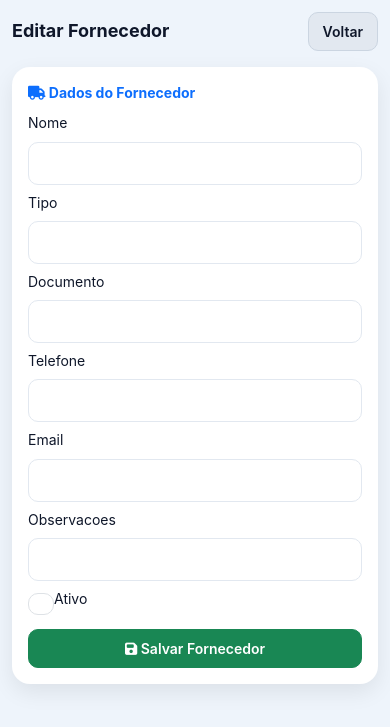
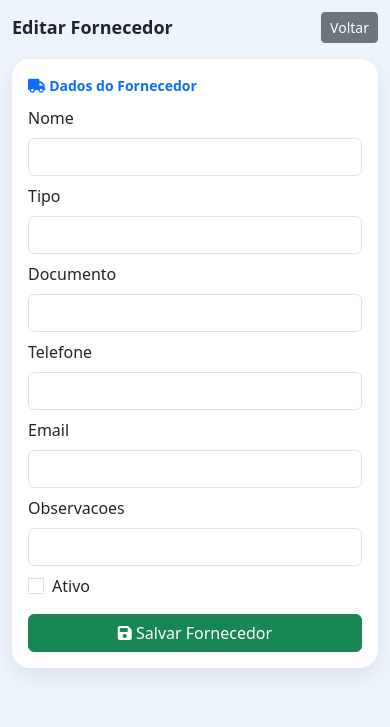
Before and after one commit to wiliansena/fitcell, a Python web app: template app/templates/fitcell/mobile/fornecedores_form_mobile.html in a window 390 px wide. Shown: the top 727 px of the page. Run offline with Jinja, Linux system fonts and the light colour scheme; the template is opened without the code that fills it: most values are stand-ins (such as "Sample title", 1, 10 or a date in 2020); form fields are guessed from the names that the template uses.

Commit message:
versao mobile2

```diff
--- a/app/templates/fitcell/mobile/compra_estoque_detalhe_mobile.html
+++ b/app/templates/fitcell/mobile/compra_estoque_detalhe_mobile.html
@@ -9,7 +9,8 @@
 <link href="https://cdn.jsdelivr.net/npm/bootstrap@5.3.3/dist/css/bootstrap.min.css" rel="stylesheet">
 <link href="https://cdnjs.cloudflare.com/ajax/libs/font-awesome/6.5.1/css/all.min.css" rel="stylesheet">
 
-<link rel="stylesheet" href="{{ url_for('static', filename='paginas3.css') }}">
+<link rel="stylesheet" href="https://cdnjs.cloudflare.com/ajax/libs/font-awesome/6.5.1/css/all.min.css">
+
 
 <style>
 body{background:#eef4fb;}
--- a/app/templates/fitcell/mobile/compras_estoque_form_mobile.html
+++ b/app/templates/fitcell/mobile/compras_estoque_form_mobile.html
@@ -9,7 +9,8 @@
 <link href="https://cdn.jsdelivr.net/npm/bootstrap@5.3.3/dist/css/bootstrap.min.css" rel="stylesheet">
 <link href="https://cdnjs.cloudflare.com/ajax/libs/font-awesome/6.5.1/css/all.min.css" rel="stylesheet">
 
-<link rel="stylesheet" href="{{ url_for('static', filename='paginas3.css') }}">
+<link rel="stylesheet" href="https://cdnjs.cloudflare.com/ajax/libs/font-awesome/6.5.1/css/all.min.css">
+
 
 <style>
 body{background:#eef4fb;}
--- a/app/templates/fitcell/mobile/compras_estoque_listar_mobile.html
+++ b/app/templates/fitcell/mobile/compras_estoque_listar_mobile.html
@@ -9,7 +9,8 @@
 <link href="https://cdn.jsdelivr.net/npm/bootstrap@5.3.3/dist/css/bootstrap.min.css" rel="stylesheet">
 <link href="https://cdnjs.cloudflare.com/ajax/libs/font-awesome/6.5.1/css/all.min.css" rel="stylesheet">
 
-<link rel="stylesheet" href="{{ url_for('static', filename='paginas3.css') }}">
+<link rel="stylesheet" href="https://cdnjs.cloudflare.com/ajax/libs/font-awesome/6.5.1/css/all.min.css">
+
 
 <style>
 body{background:#eef4fb;}
--- a/app/templates/fitcell/mobile/estoque_movimentacoes_listar_mobile.html
+++ b/app/templates/fitcell/mobile/estoque_movimentacoes_listar_mobile.html
@@ -9,7 +9,8 @@
 <link href="https://cdn.jsdelivr.net/npm/bootstrap@5.3.3/dist/css/bootstrap.min.css" rel="stylesheet">
 <link href="https://cdnjs.cloudflare.com/ajax/libs/font-awesome/6.5.1/css/all.min.css" rel="stylesheet">
 
-<link rel="stylesheet" href="{{ url_for('static', filename='paginas3.css') }}">
+<link rel="stylesheet" href="https://cdnjs.cloudflare.com/ajax/libs/font-awesome/6.5.1/css/all.min.css">
+
 
 <style>
 body{background:#eef4fb;}
--- a/app/templates/fitcell/mobile/fornecedores_form_mobile.html
+++ b/app/templates/fitcell/mobile/fornecedores_form_mobile.html
@@ -9,7 +9,8 @@
 <link href="https://cdn.jsdelivr.net/npm/bootstrap@5.3.3/dist/css/bootstrap.min.css" rel="stylesheet">
 <link href="https://cdnjs.cloudflare.com/ajax/libs/font-awesome/6.5.1/css/all.min.css" rel="stylesheet">
 
-<link rel="stylesheet" href="{{ url_for('static', filename='paginas3.css') }}">
+<link rel="stylesheet" href="https://cdnjs.cloudflare.com/ajax/libs/font-awesome/6.5.1/css/all.min.css">
+
 
 <style>
 body{background:#eef4fb;}
--- a/app/templates/fitcell/mobile/fornecedores_listar_mobile.html
+++ b/app/templates/fitcell/mobile/fornecedores_listar_mobile.html
@@ -9,7 +9,8 @@
 <link href="https://cdn.jsdelivr.net/npm/bootstrap@5.3.3/dist/css/bootstrap.min.css" rel="stylesheet">
 <link href="https://cdnjs.cloudflare.com/ajax/libs/font-awesome/6.5.1/css/all.min.css" rel="stylesheet">
 
-<link rel="stylesheet" href="{{ url_for('static', filename='paginas3.css') }}">
+<link rel="stylesheet" href="https://cdnjs.cloudflare.com/ajax/libs/font-awesome/6.5.1/css/all.min.css">
+
 
 <style>
 body{background:#eef4fb;}
--- a/app/templates/fitcell/mobile/marcas_form_mobile.html
+++ b/app/templates/fitcell/mobile/marcas_form_mobile.html
@@ -9,7 +9,8 @@
 <link href="https://cdn.jsdelivr.net/npm/bootstrap@5.3.3/dist/css/bootstrap.min.css" rel="stylesheet">
 <link href="https://cdnjs.cloudflare.com/ajax/libs/font-awesome/6.5.1/css/all.min.css" rel="stylesheet">
 
-<link rel="stylesheet" href="{{ url_for('static', filename='paginas3.css') }}">
+<link rel="stylesheet" href="https://cdnjs.cloudflare.com/ajax/libs/font-awesome/6.5.1/css/all.min.css">
+
 
 <style>
 body{background:#eef4fb;}
--- a/app/templates/fitcell/mobile/marcas_listar_mobile.html
+++ b/app/templates/fitcell/mobile/marcas_listar_mobile.html
@@ -9,7 +9,8 @@
 <link href="https://cdn.jsdelivr.net/npm/bootstrap@5.3.3/dist/css/bootstrap.min.css" rel="stylesheet">
 <link href="https://cdnjs.cloudflare.com/ajax/libs/font-awesome/6.5.1/css/all.min.css" rel="stylesheet">
 
-<link rel="stylesheet" href="{{ url_for('static', filename='paginas3.css') }}">
+<link rel="stylesheet" href="https://cdnjs.cloudflare.com/ajax/libs/font-awesome/6.5.1/css/all.min.css">
+
 
 <style>
 body{background:#eef4fb;}
--- a/app/templates/fitcell/mobile/modelos_form_mobile.html
+++ b/app/templates/fitcell/mobile/modelos_form_mobile.html
@@ -9,7 +9,8 @@
 <link href="https://cdn.jsdelivr.net/npm/bootstrap@5.3.3/dist/css/bootstrap.min.css" rel="stylesheet">
 <link href="https://cdnjs.cloudflare.com/ajax/libs/font-awesome/6.5.1/css/all.min.css" rel="stylesheet">
 
-<link rel="stylesheet" href="{{ url_for('static', filename='paginas3.css') }}">
+<link rel="stylesheet" href="https://cdnjs.cloudflare.com/ajax/libs/font-awesome/6.5.1/css/all.min.css">
+
 
 <style>
 body{background:#eef4fb;}
--- a/app/templates/fitcell/mobile/modelos_listar_mobile.html
+++ b/app/templates/fitcell/mobile/modelos_listar_mobile.html
@@ -9,7 +9,8 @@
 <link href="https://cdn.jsdelivr.net/npm/bootstrap@5.3.3/dist/css/bootstrap.min.css" rel="stylesheet">
 <link href="https://cdnjs.cloudflare.com/ajax/libs/font-awesome/6.5.1/css/all.min.css" rel="stylesheet">
 
-<link rel="stylesheet" href="{{ url_for('static', filename='paginas3.css') }}">
+<link rel="stylesheet" href="https://cdnjs.cloudflare.com/ajax/libs/font-awesome/6.5.1/css/all.min.css">
+
 
 <style>
 body{background:#eef4fb;}
--- a/app/templates/fitcell/mobile/peca_form_mobile.html
+++ b/app/templates/fitcell/mobile/peca_form_mobile.html
@@ -9,7 +9,8 @@
 <link href="https://cdn.jsdelivr.net/npm/bootstrap@5.3.3/dist/css/bootstrap.min.css" rel="stylesheet">
 <link href="https://cdnjs.cloudflare.com/ajax/libs/font-awesome/6.5.1/css/all.min.css" rel="stylesheet">
 
-<link rel="stylesheet" href="{{ url_for('static', filename='paginas3.css') }}">
+<link rel="stylesheet" href="https://cdnjs.cloudflare.com/ajax/libs/font-awesome/6.5.1/css/all.min.css">
+
 
 <style>
 body{background:#eef4fb;}
--- a/app/templates/fitcell/mobile/pecas_listar_mobile.html
+++ b/app/templates/fitcell/mobile/pecas_listar_mobile.html
@@ -9,7 +9,8 @@
 <link href="https://cdn.jsdelivr.net/npm/bootstrap@5.3.3/dist/css/bootstrap.min.css" rel="stylesheet">
 <link href="https://cdnjs.cloudflare.com/ajax/libs/font-awesome/6.5.1/css/all.min.css" rel="stylesheet">
 
-<link rel="stylesheet" href="{{ url_for('static', filename='paginas3.css') }}">
+<link rel="stylesheet" href="https://cdnjs.cloudflare.com/ajax/libs/font-awesome/6.5.1/css/all.min.css">
+
 
 <style>
 body{background:#eef4fb;}
--- a/app/templates/fitcell/mobile/vendas_peca_detalhe_mobile.html
+++ b/app/templates/fitcell/mobile/vendas_peca_detalhe_mobile.html
@@ -9,7 +9,8 @@
 <link href="https://cdn.jsdelivr.net/npm/bootstrap@5.3.2/dist/css/bootstrap.min.css" rel="stylesheet">
 <link href="https://cdnjs.cloudflare.com/ajax/libs/font-awesome/6.5.0/css/all.min.css" rel="stylesheet">
 
-<link rel="stylesheet" href="{{ url_for('static', filename='paginas3.css') }}">
+<link rel="stylesheet" href="https://cdnjs.cloudflare.com/ajax/libs/font-awesome/6.5.1/css/all.min.css">
+
 
 <style>
 
```
